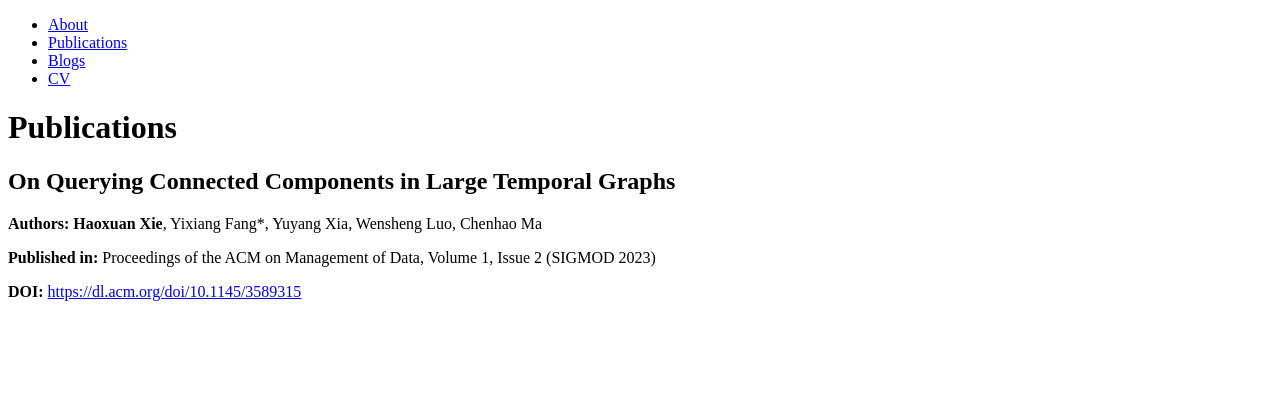
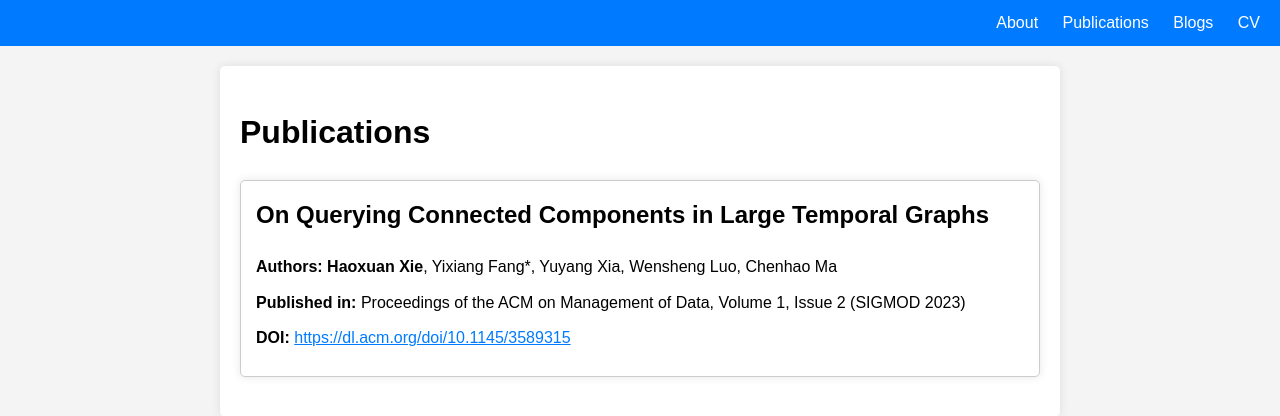
Before and after one commit to haoxuanxie/haoxuanxie.github.io, a Jekyll site: the page built from publications.md, in a window 1280 px wide. Shown: the top 416 px of the page. Built offline with Jekyll 4.4.1, drawn with Linux system fonts in a browser that asks for light colours.

Commit message:
Update style.css

```diff
--- a/assets/css/style.css
+++ b/assets/css/style.css
@@ -1,3 +1,72 @@
+body {
+  font-family: Arial, sans-serif;
+  line-height: 1.6;
+  margin: 0;
+  padding: 0;
+  background-color: #f4f4f4;
+}
+
+header {
+  background-color: #007bff;
+  color: #fff;
+  padding: 10px 20px;
+  text-align: right;
+}
+
+nav ul {
+  list-style-type: none;
+  margin: 0;
+  padding: 0;
+}
+
+nav ul li {
+  display: inline;
+  margin-left: 20px;
+}
+
+nav ul li a {
+  text-decoration: none;
+  color: #fff;
+}
+
+nav ul li a:hover {
+  text-decoration: underline;
+}
+
+main {
+  max-width: 800px;
+  margin: 20px auto;
+  padding: 20px;
+  background: #fff;
+  border-radius: 5px;
+  box-shadow: 0 0 10px rgba(0, 0, 0, 0.1);
+}
+
+.publication-item {
+  border: 1px solid #ccc;
+  border-radius: 5px;
+  padding: 15px;
+  margin-bottom: 20px;
+  background: #fff;
+  box-shadow: 0 0 10px rgba(0, 0, 0, 0.1);
+}
+
+.publication-item h2 {
+  margin-top: 0;
+}
+
+.publication-item p, .publication-item ul {
+  margin: 10px 0;
+}
+
+.publication-item a {
+  color: #007bff;
+}
+
+.publication-item a:hover {
+  text-decoration: underline;
+}
+
 .about-container {
   display: flex;
   flex-wrap: wrap;
```
